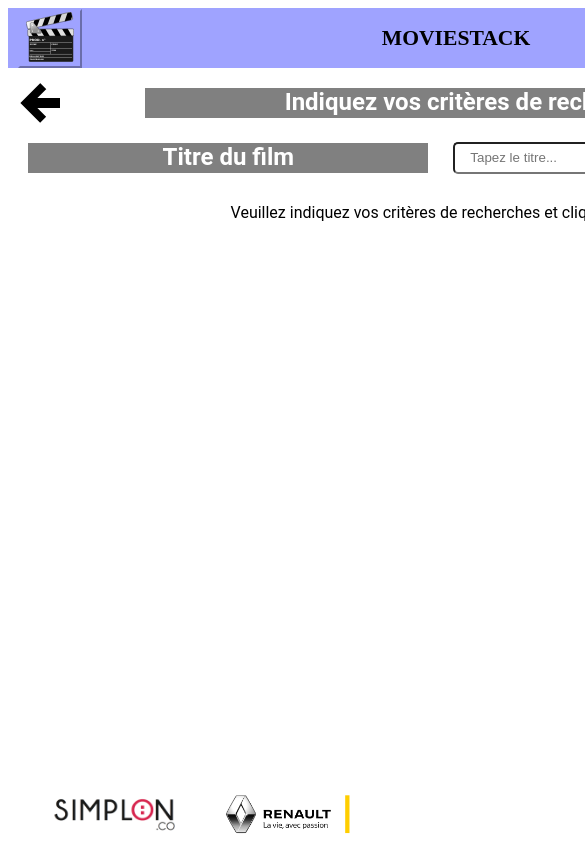
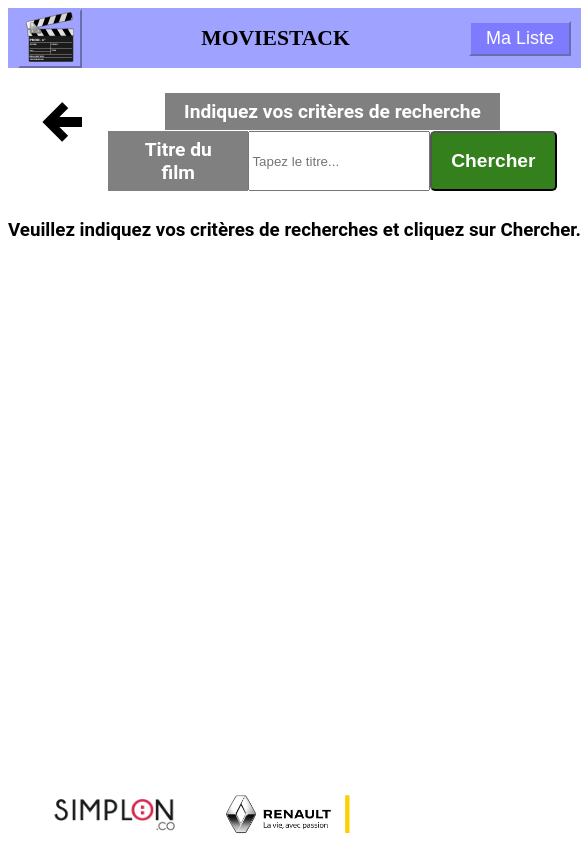
Before and after one commit to SylvainSimplonGit/red-thread, an Angular app in the folder ihm/: page /addamovie in a window 390 px wide. Shown: the top 844 px of the page, 585 px wide, since content can reach past the window. Built offline with nearby package versions, Linux system fonts and the light colour scheme; no server answers; a web font is replaced by a local one.

Commit message:
FIX : Add responsive

```diff
--- a/ihm/src/app/component/add-amovie-page/add-amovie-page.component.css
+++ b/ihm/src/app/component/add-amovie-page/add-amovie-page.component.css
@@ -1,56 +1,76 @@
-app-add-amovie-page {
+.flex-cont-row {
+  display: flex;
+  flex-direction: row;
+  margin: 1em;
+}
+
+.flex-cont-col {
   display: flex;
   flex-direction: column;
+  height: 100%;
   align-items: center;
+  justify-content: space-around;
+}
+
+.item {
+  padding: 0.5em;
+  min-width: 0;
+  height: 100px;
+  width: 60px;
+}
+
+.initial {
+  flex: initial;
+}
+
+.auto {
+  flex: auto;
+}
+
+.labelTitle {
+  font-size: larger;
+  font-weight: bolder;
+  padding: 7px 5vw;
+}
+
+.label-color-gray {
+  background-color: grey;
+  color: white;
+}
+
+.row-strech {
+  display: flex;
+  flex-direction: row;
+  justify-content: space-around;
+  width: 100%;
+}
+
+.poster {
+  width: 70px;
+  padding: 5px 0;
+}
+
+.mat-column-add {
+  flex: 0 0 40px !important;
+  min-width: 40px !important;
+  justify-content: center;
 }
 
 #buttonBack {
-  padding-right: 95%;
-  height: 63px;
-  width: 63px;
-  margin: 5px 0;
-  position: absolute;
+  background-color: white;
 }
 
-section {
-  display: flex;
-  flex-direction: column;
-  align-items: center;
+#buttonSearch {
+  font-size: larger;
+  font-weight: bolder;
+  color: white;
+  border-radius: 5px;
+  background-color: #33801d;
+  padding: 2px 5vw;
 }
 
-mat-table {
-  width: 1400px;
-}
-
-mat-header-cell, mat-cell:not(#mat_cell_title) {
-  display: flex;
-  /*flex: auto;*/
-  flex-direction: column;
-  justify-content: center;
-  align-items: center;
-}
-
-#mat_cell_title {
-  display: flex;
-  flex-direction: column;
-  justify-content: center;
-  align-items: flex-start;
-}
-
-mat-header-cell:first-of-type, mat-cell:first-of-type {
-  flex: 0 0 40px !important;
-  min-width: 40px !important;
-}
-
-.mat_header {
-  font-size: medium;
-  font-weight: bold;
-}
-
-#add_movie {
-  display: flex;
-  flex-direction: row;
-  align-items: center;
+#inputTitle {
+  width: 40%;
 }
 
 #add_movie_icon {
@@ -58,79 +78,8 @@ mat-header-cell:first-of-type, mat-cell:first-of-type {
   cursor: pointer;
 }
 
-.poster {
-  width: 70px;
-  padding: 5px 0;
-}
-
-#scrollable_table {
-  scroll-behavior: smooth;
-  height: 615px;
-  overflow: auto;
-}
-
-.addMovieForm {
+mat-paginator {
   display: flex;
   flex-direction: column;
   align-items: center;
-  margin-bottom: 25px;
 }
-
-.addMovieForm form {
-  display: flex;
-  flex-direction: row;
-  align-items: center;
-}
-
-section h1 {
-  background-color: grey;
-  color: white;
-  width: 650px;
-  height: 30px;
-}
-
-.addMovieForm form div div {
-  display: flex;
-  flex-direction: row;
-  align-items: center;
-  justify-content: space-between;
-}
-
-.addMovieForm label {
-  width: 400px;
-  padding: 0 25px;
-}
-
-.addMovieForm .title h2 {
-  background-color: grey;
-  color: white;
-  height: 30px;
-  margin: 5px 0;
-}
-
-.addMovieForm .released h2 {
-  background-color: grey;
-  color: white;
-  margin: 5px 0;
-}
-
-.addMovieForm input {
-  width: 300px;
-  height: 28px;
-  margin: 0 25px 0 0;
-  border-radius: 5px;
-}
-
-.addMovieForm input[type=text] {
-  padding: 0 0 0 15px;
-}
-
-.addMovieForm a button {
-  height: 40px;
-  width: 140px;
-  font-size: larger;
-  font-weight: bolder;
-  color: white;
-  border-radius: 5px;
-  background-color: #33801d;
-}
--- a/ihm/src/app/component/add-amovie-page/add-amovie-page.component.html
+++ b/ihm/src/app/component/add-amovie-page/add-amovie-page.component.html
@@ -1,43 +1,56 @@
-<div id="buttonBack">
+<form [formGroup]="addAMovieForm" (ngSubmit)="onSubmit(addAMovieForm.value)">
+<div class="flex-cont-row">
+  <div class="item initial">
     <a [routerLink]="['/movies']">
-    <img alt="back to movie list" src="/assets/back.png" title="Ma liste de films">
+      <img
+        alt="back to movie list"
+        src="/assets/back.png"
+        title="Ma liste de films"
+        id="buttonBack"
+      >
     </a>
   </div>
+  <div class="item auto">
+    <div class="flex-cont-col">
+        <div class="row-strech">
+          <span class="labelTitle label-color-gray">
+            Indiquez vos critères de recherche
+          </span>
+        </div>
+        <div class="row-strech">
+          <label
+            for="inputTitle"
+            class="labelTitle label-color-gray"
+          >
+            Titre du film
+          </label>
+          <input
+            id="inputTitle"
+            type="text"
+            formControlName="movie_title"
+            placeholder="Tapez le titre..."
+          >
+          <button
+            class="button"
+            type="submit"
+            id="buttonSearch"
+          >
+            Chercher
+          </button>
+        </div>
+    </div>
+  </div>
+</div>
+</form>
 
-<section class="addMovieForm">
-  <div>
-    <h1>Indiquez vos critères de recherche</h1>
-  </div>
-
-  <form [formGroup]="addAMovieForm" (ngSubmit)="onSubmit(addAMovieForm.value)">
-    <div>
-      <div class="title">
-        <label for="title"><h2>Titre du film</h2></label>
-        <input id="title" type="text" formControlName="movie_title" placeholder="Tapez le titre...">
-      </div>
-
-<!--      ###################################################################################################      -->
-<!--      ### FUTURE FEATURE### - Possibilité d'ajouter l'année de sortie du film comme critère de recherche       -->
-<!--      ###################################################################################################      -->
-<!--      <div class="released">-->
-<!--        <label for="released"><h2>Année de sortie du film</h2></label>-->
-<!--        <input id="released" type="text" formControlName="movie_released" placeholder="Tapez l'année...">-->
-<!--      </div>-->
-<!--      ###################################################################################################      -->
-<!--      ###################################################################################################      -->
-
-    </div>
-
-    <div>
-      <a><button class="button" type="submit">Chercher</button></a>
-    </div>
-
-  </form>
+<section *ngIf="searchLaunch == 'no'">
+  <h3>Veuillez indiquez vos critères de recherches et cliquez sur Chercher.</h3>
 </section>
-
-<section *ngIf="searchLaunch; else noSearch" >
-  <div id="scrollable_table">
-    <mat-table *ngIf="dataSource.data.length > 0; else noData" [dataSource]="dataSource" matSort class="mat-elevation-z5">
+<section *ngIf="searchLaunch == 'inProgress'">
+  <h3>La recherche est en cours !</h3>
+</section>
+<section *ngIf="searchLaunch == 'finished'" >
+  <mat-table *ngIf="hasData; else noData" [dataSource]="dataSource" matSort class="mat-elevation-z5">
 
     <ng-container matColumnDef="add">
       <mat-header-cell class="mat_header" *matHeaderCellDef mat-sort-header></mat-header-cell>
@@ -48,7 +61,7 @@
 
     <ng-container matColumnDef="title">
       <mat-header-cell class="mat_header" *matHeaderCellDef mat-sort-header> Titre </mat-header-cell>
-        <mat-cell id="mat_cell_title" *matCellDef="let movie"> {{ dataSource.data.indexOf(movie)+1 }}.  {{ movie.title }} </mat-cell>
+      <mat-cell id="mat_cell_title" *matCellDef="let movie"> {{ movie.title }} </mat-cell>
     </ng-container>
 
     <ng-container matColumnDef="released">
@@ -73,13 +86,8 @@
   </mat-table>
 
   <ng-template #noData>
-      Pas de films trouvés avec ces critères ...
+    <h3>Pas de films trouvés avec ces critères ...</h3>
   </ng-template>
 
-  </div>
-  <mat-paginator [length]="10" [pageSizeOptions]="[5, 10, 20]"></mat-paginator>
+  <mat-paginator *ngIf="hasData" [length]="10" [pageSizeOptions]="[5, 10, 20]"></mat-paginator>
 </section>
-
-<ng-template #noSearch>
-  Veuillez indiquez vos critères de recherches et cliquez sur Chercher.
-</ng-template>
--- a/ihm/src/app/component/add-amovie-page/add-amovie-page.component.ts
+++ b/ihm/src/app/component/add-amovie-page/add-amovie-page.component.ts
@@ -21,7 +21,8 @@ export class AddAMoviePageComponent implements OnInit {
   dataSource = new MatTableDataSource<Movie>();
 
   public currentMovieBuff: MovieBuff;
-  public searchLaunch = false;
+  public searchLaunch = 'no';
+  public hasData = false;
 
   @ViewChild(MatPaginator, { static: true }) paginator: MatPaginator;
   @ViewChild(MatSort, { static: true }) sort: MatSort;
@@ -50,11 +51,13 @@ export class AddAMoviePageComponent implements OnInit {
     if (addAMovieForm.movie_title === '') {
       alert('Veuillez entrer un titre de film');
     } else {
-      this.searchLaunch = true;
+      this.searchLaunch = 'inProgress';
       this.movieService.getMoviesByKeyword(addAMovieForm.movie_title).subscribe(movieSearch => {
         this.dataSource.data = movieSearch;
+        this.hasData = (movieSearch.length > 0);
         this.dataSource.sort = this.sort;
         this.dataSource.paginator = this.paginator;
+        this.searchLaunch = 'finished';
       });
     }
   }
--- a/ihm/src/app/component/movie-list/movie-list.component.css
+++ b/ihm/src/app/component/movie-list/movie-list.component.css
@@ -1,24 +1,74 @@
-table {
-    width: 100%;
-}
-
 .large-icon {
   font-size: 30px;
 }
 
 .justify-right {
   margin-left: 30px;
+  text-align: left;
 }
 
 mat-icon {
     cursor: pointer;
 }
 
-div {
-    display: flex;
-    flex-direction: row;
+.flex-cont-row {
+  display: flex;
+  flex-direction: row;
 }
 
+.flex-cont-col {
+  display: flex;
+  flex-direction: column;
+  height: 100%;
+  align-items: center;
+  justify-content: space-around;
+}
+
+.item {
+  padding: 0.5em;
+  min-width: 0;
+  height: 30px;
+  width: 60px;
+}
+
+.initial {
+  flex: initial;
+}
+
+.auto {
+  flex: auto;
+}
+
+.labelTitle {
+  font-size: large;
+  font-weight: bolder;
+}
+
+.row-strech {
+  display: flex;
+  flex-direction: row;
+  justify-content: space-around;
+  width: 100%;
+}
+
+
+/*---------------------------------------------------------*/
+/*------------ Affichage en ligne des cellules ------------*/
+
+.cellActors, .cellGenres {
+  display: inline-block;
+  text-align: left;
+  vertical-align: middle;
+  min-height: auto;
+}
+
+.cellActor, .cellGenre {
+  display: inline-block;
+  vertical-align: middle;
+}
+
+/*---------------------------------------------------------*/
+/*------ Affichage du Paginator au milieu de la page  -----*/
 mat-paginator {
   display: flex;
   flex-direction: column;
--- a/ihm/src/app/component/movie-list/movie-list.component.ts
+++ b/ihm/src/app/component/movie-list/movie-list.component.ts
@@ -13,6 +13,7 @@ import { Movie } from '../../model/movie';
 })
 export class MovieListComponent implements OnInit {
 
+  public hasData = true;
   moviesColumns = ['title', 'director', 'actors', 'genres'];
   dataSource = new MatTableDataSource<Movie[]>();
 
@@ -29,7 +30,7 @@ export class MovieListComponent implements OnInit {
   ngOnInit() {
     this.movieBuffService.getCurrentMovieBuff().subscribe(
       movieBuff => {
-        // @ts-ignore
+        if (movieBuff.moviesSeen.length === 0) { this.hasData = false; }
         this.dataSource.data = movieBuff.moviesSeen;
         this.dataSource.paginator = this.paginator;
         this.dataSource.sort = this.sort;
--- a/ihm/src/styles.css
+++ b/ihm/src/styles.css
@@ -30,7 +30,7 @@ app-root {
   flex-direction: column;
   justify-content: space-evenly;
   text-align: center;
-  width: 99%;
+  /*width: 99%;*/
   margin: 0;
   padding: 0 0 70px 0;
   font-family: 'Roboto', sans-serif;
```
Also changed, not shown: ihm/src/app/component/movie-list/movie-list.component.html (+20 -12 lines). Lines whose indentation alone changed are shown as unchanged.
